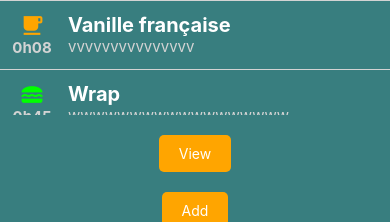
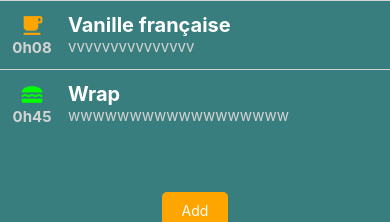
Before and after one commit to RikielleSaniko/Recipeasy, a React Native app: screen /RecipeList in a window 390 px wide. Shown: the part 615-837 px from the top of the page. Built offline with nearby package versions, Linux system fonts and the light colour scheme.

Commit message:
Cellules cliquables pour remplacer le bouton view

```diff
--- a/screens/RecipeListScreen.js
+++ b/screens/RecipeListScreen.js
@@ -1,5 +1,5 @@
 import { useEffect, useState } from 'react';
-import { FlatList, StyleSheet, Text, View} from 'react-native';
+import { FlatList, StyleSheet, Text, View, TouchableHighlight} from 'react-native';
 import HighlightButton from '../components/HighlightButton';
 import ToastManager, {Toast} from 'toastify-react-native';
 import { MaterialIcons } from '@expo/vector-icons';
@@ -33,6 +33,7 @@ function RecipeItem({recipe, onPress}){
   const {icon, color} = CATEGORIES[category];
 
   return(
+    <TouchableHighlight onPress={onPress} underlayColor="lightgray">
       <View style={styles.item}>
         <View style={styles.left}>
           <MaterialIcons name={icon} size={25} color={color}/>
@@ -44,6 +45,7 @@ function RecipeItem({recipe, onPress}){
           <Text style={styles.description} numberOfLines={1}>{description}</Text>
         </View>
       </View>
+    </TouchableHighlight>
   );
 }
 
@@ -59,15 +61,6 @@ export default function RecipeListScreen({navigation, route}){
     }
   }, [route.params])
 
-  function handleView() {
-    if (recipes.length === 0) {
-      Toast.info('Liste vide!');
-    } else {
-      const randomIndex = Math.floor(Math.random() * recipes.length);
-      navigation.navigate('RecipeForm', {recipe: recipes[randomIndex]});
-    }
-  }
-
   function handleAdd() {
     navigation.navigate('RecipeForm');
   }
@@ -78,7 +71,12 @@ export default function RecipeListScreen({navigation, route}){
     <View style = {styles.container}>
       <FlatList
         data={sortedRecipes}
-        renderItem={({item}) => <RecipeItem recipe={item}/>}
+        renderItem={({item}) => (
+          <RecipeItem
+            recipe={item}
+            onPress={() => navigation.navigate('RecipeForm', {recipe: item})}
+          />
+        )}
         ItemSeparatorComponent={() => <View style={styles.separator}/>}
         ListEmptyComponent={() => (
           <View style={styles.empty}>
@@ -87,7 +85,6 @@ export default function RecipeListScreen({navigation, route}){
         )}
         contentContainerStyle={{flexGrow: 1}}
       />
-      <HighlightButton label = "View" onPress = {handleView} />
       <HighlightButton label = "Add" onPress = {handleAdd}/>
 
       <ToastManager/>
```
